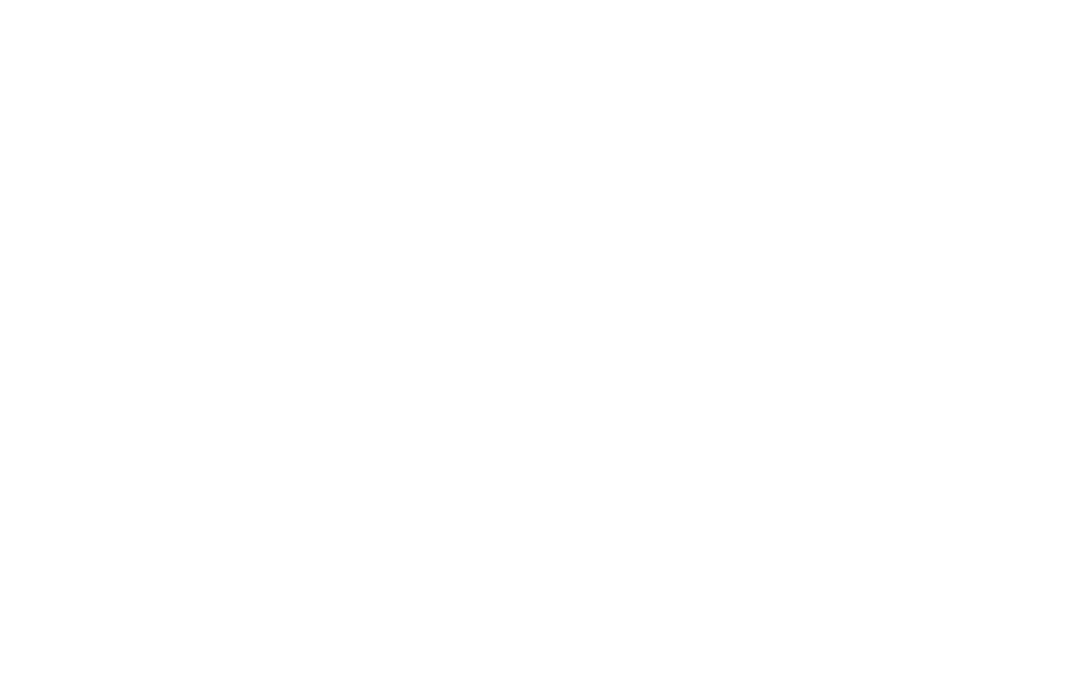
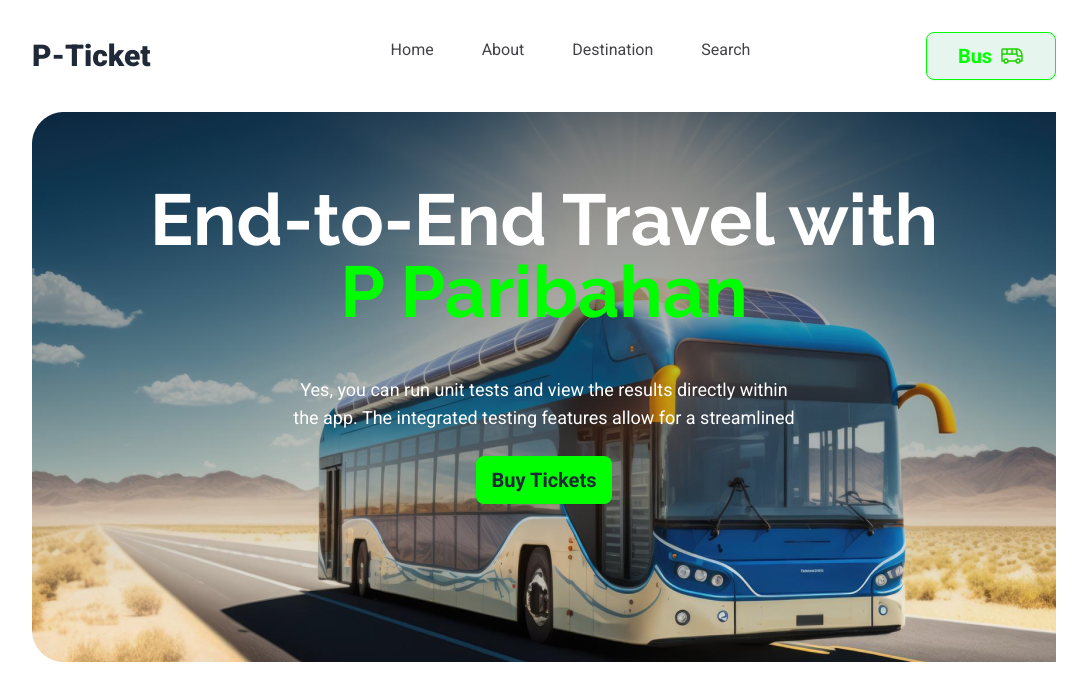
Before and after one commit to Sarmin27/Bus-Ticket-LandingPage, a plain HTML site: page index.html in a window 1280 px wide. Shown: the whole page, without its empty margins (96-1183 px from the left). Drawn offline with nearby package versions, Linux system fonts and the light colour scheme.

Commit message:
added navigation and banner section

```diff
--- a/index.html
+++ b/index.html
@@ -14,7 +14,7 @@
     <link rel="preconnect" href="https://fonts.gstatic.com" crossorigin>
     <link href="https://fonts.googleapis.com/css2?family=Raleway:ital,wght@0,100..900;1,100..900&family=Roboto:ital,wght@0,100;0,300;0,400;0,500;0,700;0,900;1,100;1,300;1,400;1,500;1,700;1,900&display=swap" rel="stylesheet">
 
-     <style>
+    <style>
         .raleway{
             font-family: "Raleway", sans-serif;
         }
@@ -23,13 +23,38 @@
         }
     </style>
 </head>
-<body>
+<body class="roboto" >
     <!-- header section start  -->
-    <header>
+    <header class="container mx-auto max-w-[80%] my-8" >
         <!-- navigation section  -->
-        <nav></nav>
+        <nav class="  bg-base-100 flex justify-between items-center " >
+            <div class="flex space-x-60" >
+                <div>
+                    <h3 class="text-3xl font-extrabold max-w[160px]" >P-Ticket</h3>
+                </div>
+                <div class="hidden lg:flex space-x-12" >
+                    <a class="text-base text-[#424247]"  href="#">Home</a>
+                    <a class="text-base text-[#424247]" href="#">About</a>
+                    <a class="text-base text-[#424247]" href="#">Destination</a>
+                    <a class="text-base text-[#424247]" href="#">Search</a>
+                </div>
+            </div>
+            <div class="flex items-baseline">
+                <button class="btn w-[150px] text-xl font-bold max-w-[130px] min-h-[56] border-[#00FF00] text-[#00FF00] bg-[#e6f5ed]"> Bus <img src="images/bus-icon.png" alt=""></button>
+
+            </div>
+        </nav>
         <!-- banner section  -->
-        <section></section>
+        <section class="container mx-auto min-h-screen bg-[url(images/banner.png)] bg-no-repeat " >
+            <div class="flex flex-col justify-center items-center p-12 my-8" >
+                <h1 class="text-white text-center text-7xl font-bold raleway my-6" >End-to-End Travel with <br><span class="text-[#00FF00] mt-12." >P Paribahan</span></h1>
+                <p class="text-center text-lg my-6 max-w-[502px] text-white" >Yes, you can run unit tests and view the results directly within the app. The
+                integrated testing features allow for a streamlined </p>
+                <button class="btn max-w-[150px] bg-[#00FF00] text-xl font-bold border-none">Buy Tickets</button>
+            </div>
+
+
+        </section>
 
     </header>
     <!-- header section end  -->
```
